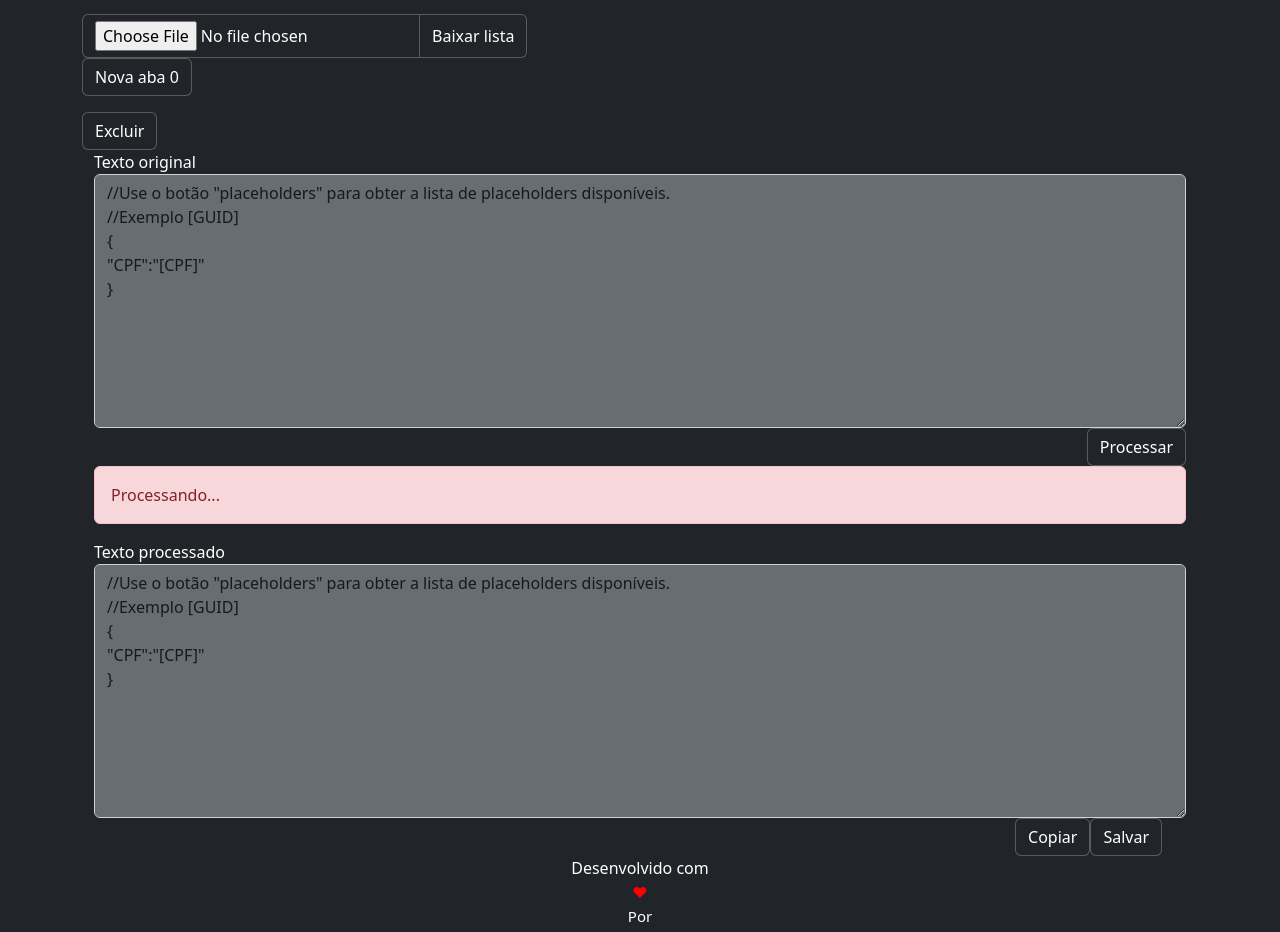
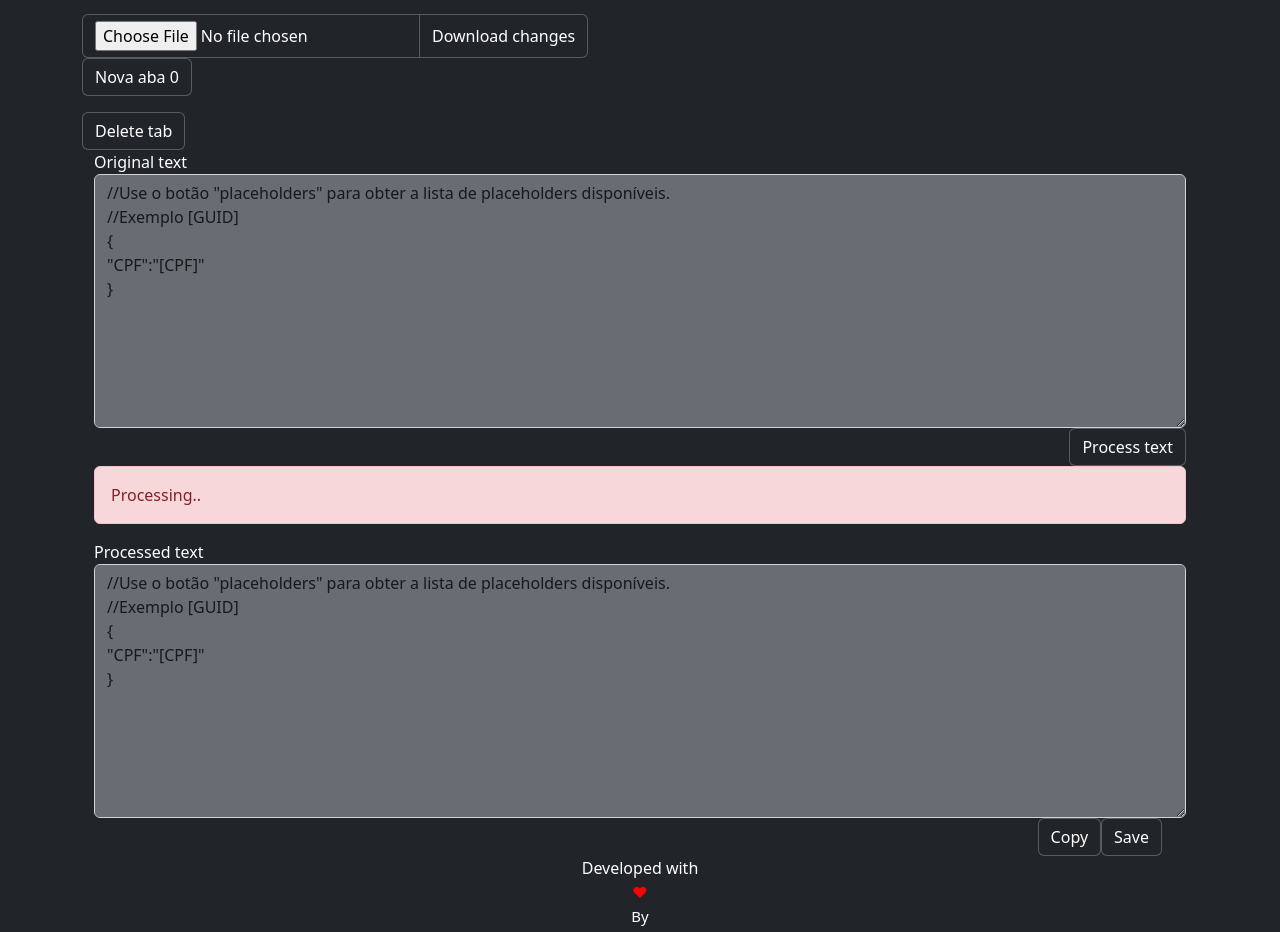
Before and after one commit to brutalzinn/front-mock-gerador-de-dados, an Angular app: page / in a window 1280 px wide. Shown: the part 258-1190 px from the top of the page. Built offline with nearby package versions, Linux system fonts and the light colour scheme; no server answers.

Commit message:
update readme and add more translations

```diff
--- a/src/app/components/footer/footer.component.html
+++ b/src/app/components/footer/footer.component.html
@@ -2,7 +2,9 @@
 <div class="footer">
 <div class="container">
   <div class="row">
-    <div class="col"><span>Desenvolvido com </span></div>
+    <div class="col"><span>
+    <app-translator key="label_credits"></app-translator>
+    </span></div>
   </div>
   <div class="row">
     <div class="col"><span style="font-size:15px;color:red;">&hearts;</span></div>
@@ -10,8 +12,8 @@
     <div class="row">
       <div class="col"><span style="font-size:15px;"></span></div>
     </div>
-      <div class="row">
-      <div class="col"><span style="font-size:15px;">Por</span></div>
+     <div class="row">
+      <div class="col"><span style="font-size:15px;">By</span></div>
     </div>
   <div class="row">
     <div class="col"><a href="https://github.com/brutalzinn" target="_blank">Roberto Paes</a></div>
--- a/src/app/components/tabs/tab-group/tab-group.component.html
+++ b/src/app/components/tabs/tab-group/tab-group.component.html
@@ -4,7 +4,9 @@
   <div class="input-group mb-3">
     <span class="input-group-text">Nome:</span>
       <input class="form-control" placeholder="Nome tab" type="text" formControlName="nameTab" />
-      <button type="button" class="btn btn-primary" (click)="this.adicionarTab(this.nameTab)">Nova aba</button>
+      <button type="button" class="btn btn-primary" (click)="this.adicionarTab(this.nameTab)">
+      <app-translator key="btn_text_new_tab"></app-translator>
+      </button>
   </div>
   </div>
 <div class="col">
@@ -21,6 +23,8 @@
 </div>
 </form>
 <div *ngFor="let tab of this.tabs; let i = index">
-      <button type="button" (click)="this.excluirTab(i)" [hidden]="!this.tab.visivel" class="btn btn-danger">Excluir</button>
+      <button type="button" (click)="this.excluirTab(i)" [hidden]="!this.tab.visivel" class="btn btn-danger">
+      <app-translator key="btn_text_remove_tab"></app-translator>
+      </button>
       <app-tab-page [currentTab]="this.tab" [hidden]="!this.tab.visivel"></app-tab-page>
 </div>
--- a/src/app/components/tabs/tab-menu/tab-menu.component.html
+++ b/src/app/components/tabs/tab-menu/tab-menu.component.html
@@ -1,5 +1,7 @@
 <div class="input-group">
   <input type="file" (change)="this.carregarArquivoDocumentos($event)" class="form-control"
         class="btn btn-primary" />
-  <button type="button" (click)="this.baixarArquivoDocumento()" class="btn btn-primary">Baixar lista</button>
+  <button type="button" (click)="this.baixarArquivoDocumento()" class="btn btn-primary">
+  <app-translator key="btn_text_download_list"></app-translator>
+  </button>
 </div>
--- a/src/app/components/tabs/tab-page/tab-page.component.html
+++ b/src/app/components/tabs/tab-page/tab-page.component.html
@@ -4,7 +4,9 @@
   <div class="row">
     <div class="col">
         <div class="form-group">
-        <label for="exampleFormControlTextarea1">Texto original</label>
+        <label for="exampleFormControlTextarea1">
+            <app-translator key="label_original_text"></app-translator>
+        </label>
         <textarea class="form-control" id="exampleFormControlTextarea1" formControlName="texto" rows="10"></textarea>
         </div>
     </div>
@@ -12,24 +14,32 @@
 
       <div class="row justify-content-sm-end">
           <div class="col col-lg-auto">
-            <button type="button" class="btn btn-primary" (click)="this.processarTexto()">Processar</button>
+            <button type="button" class="btn btn-primary" (click)="this.processarTexto()">
+              <app-translator key="btn_process"></app-translator>
+            </button>
           </div>
       </div>
     <div *ngIf="!this.processado" class="alert alert-danger">
-        Processando...
+        <app-translator key="label_processing_text"></app-translator>
     </div>
 
   <div class="row" >
     <div class="col">
         <div class="form-group">
-        <label for="exampleFormControlTextarea1">Texto processado</label>
+        <label for="exampleFormControlTextarea1">
+        <app-translator key="label_processed_text"></app-translator>
+        </label>
         <textarea class="form-control"  id="exampleFormControlTextarea1" formControlName="texto" rows="10" [value]="this.textoProcessado"></textarea>
         </div>
     </div>
       <div class="row justify-content-sm-end">
           <div class="col col-lg-auto">
-            <button type="button" class="btn btn-primary" (click)="this.copiarTextoProcessado()">Copiar</button>
-                  <button type="button" class="btn btn-primary" (click)="this.salvar()">Salvar</button>
+            <button type="button" class="btn btn-primary" (click)="this.copiarTextoProcessado()">
+            <app-translator key="btn_text_copy"></app-translator>
+            </button>
+                  <button type="button" class="btn btn-primary" (click)="this.salvar()">
+                  <app-translator key="btn_text_save"></app-translator>
+                  </button>
 
           </div>
       </div>
--- a/src/app/components/tips/tips.component.html
+++ b/src/app/components/tips/tips.component.html
@@ -1,10 +1,18 @@
 <div class="meu-sticky" *ngIf="this.exibirDica">
 <div class="card">
   <div class="card-body">
-    <h5 class="card-title">Gostou do projeto?</h5>
-    <h6 class="card-subtitle mb-2 text-muted">Apoie o desenvolvimento :)</h6>
-    <a href="https://github.com/brutalzinn/front-mock-gerador-de-dados" target=”_blank” class="card-link">Sim</a>
-    <a (click)="this.esconderDica()" class="card-link">Fechar</a>
+    <h5 class="card-title">
+      <app-translator key="label_tips_0_title"></app-translator>
+    </h5>
+    <h6 class="card-subtitle mb-2 text-muted">
+      <app-translator key="label_tips_0_subject"></app-translator>
+    </h6>
+    <a href="https://github.com/brutalzinn/front-mock-gerador-de-dados" target=”_blank” class="card-link">
+    <app-translator key="btn_tips_0_ok"></app-translator>
+    </a>
+    <a (click)="this.esconderDica()" class="card-link">
+      <app-translator key="btn_tips_0_close"></app-translator>
+    </a>
   </div>
 </div>
 </div>
--- a/src/app/components/tips/tips.component.ts
+++ b/src/app/components/tips/tips.component.ts
@@ -1,4 +1,5 @@
 import { Component, OnInit } from '@angular/core';
+import { environment } from 'src/environments/environment';
 
 @Component({
   selector: 'app-tips',
@@ -11,7 +12,7 @@ export class DicasComponent implements OnInit {
   ngOnInit(): void {
       setTimeout(() => {
       this.exibirDica = true
-    }, 300000);
+    }, environment.envVar.tipsTime);
   }
   esconderDica(){
       this.exibirDica = false
--- a/src/assets/translations/en.json
+++ b/src/assets/translations/en.json
@@ -12,7 +12,63 @@
     "value": "Theme"
   },
   {
+    "key": "btn_text_new_tab",
+    "value": "New tab"
+  },
+  {
+    "key": "btn_text_remove_tab",
+    "value": "Delete tab"
+  },
+  {
+    "key": "btn_text_download_list",
+    "value": "Download changes"
+  },
+  {
     "key": "btn_text_placeholder",
     "value": "Placeholder"
+  },
+  {
+    "key": "label_original_text",
+    "value": "Original text"
+  },
+  {
+    "key": "label_processed_text",
+    "value": "Processed text"
+  },
+  {
+    "key": "label_processing_text",
+    "value": "Processing.."
+  },
+  {
+    "key": "btn_text_save",
+    "value": "Save"
+  },
+  {
+    "key": "btn_process",
+    "value": "Process text"
+  },
+  {
+    "key": "btn_text_copy",
+    "value": "Copy"
+  },
+  {
+    "key": "label_credits",
+    "value": "Developed with"
+  },
+  {
+    "key": "label_tips_0_title",
+    "value": "Do you like this project?"
+  },
+  {
+    "key": "label_tips_0_subject",
+    "value": "Support the development :)"
+  },
+  {
+    "key": "btn_tips_0_ok",
+    "value": "Yes"
+  },
+  {
+    "key": "btn_tips_0_close",
+    "value": "Close"
   }
 ]
--- a/src/environments/environment.ts
+++ b/src/environments/environment.ts
@@ -6,7 +6,8 @@ export const environment = {
   production: false,
   envVar: {
       baseUrl: "https://geradordedocumentos.boberto.net",
-      apiKey: "naruto"
+      apiKey: "naruto",
+      tipsTime: 300000
   }
 };
 
```
Also changed, not shown: src/app/app.component.html (+5 -8 lines), src/assets/translations/pt.json (+52 -0 lines), 1 other file (tests, documents, lock files or other folders).
